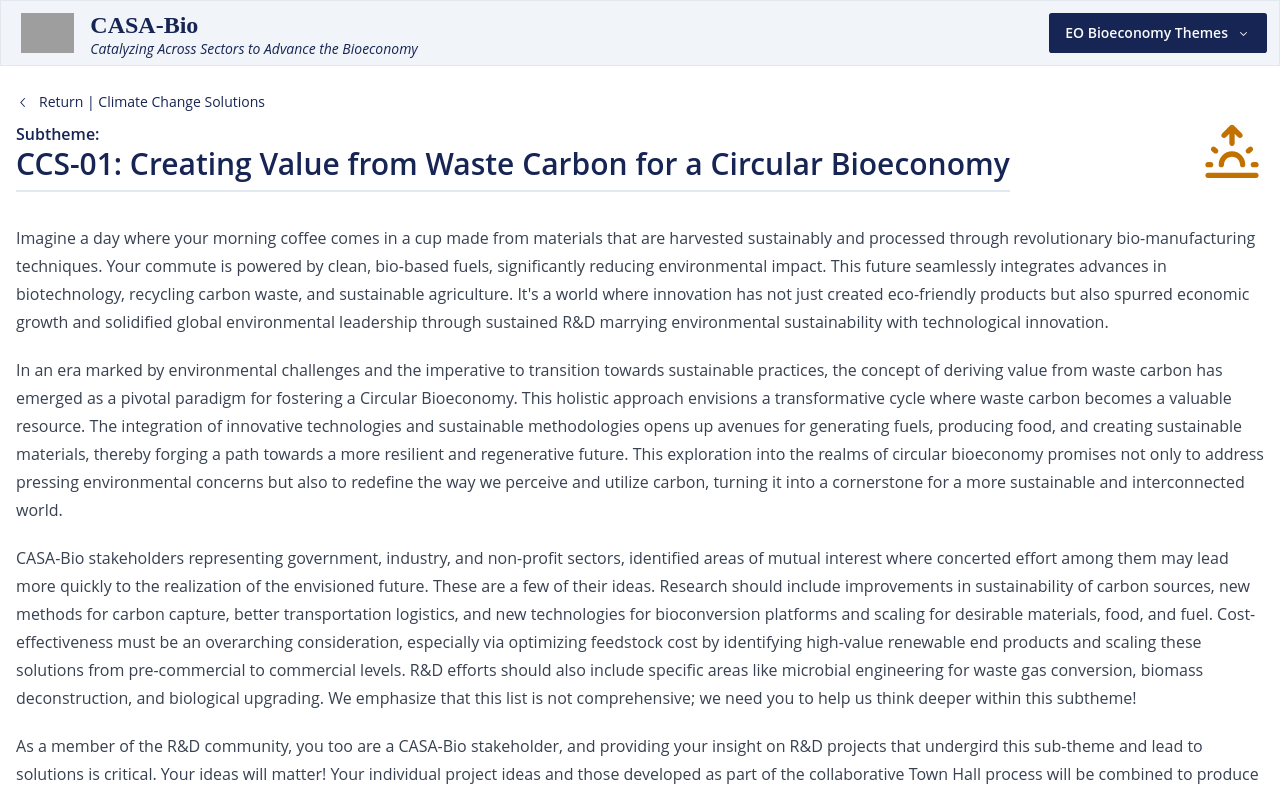
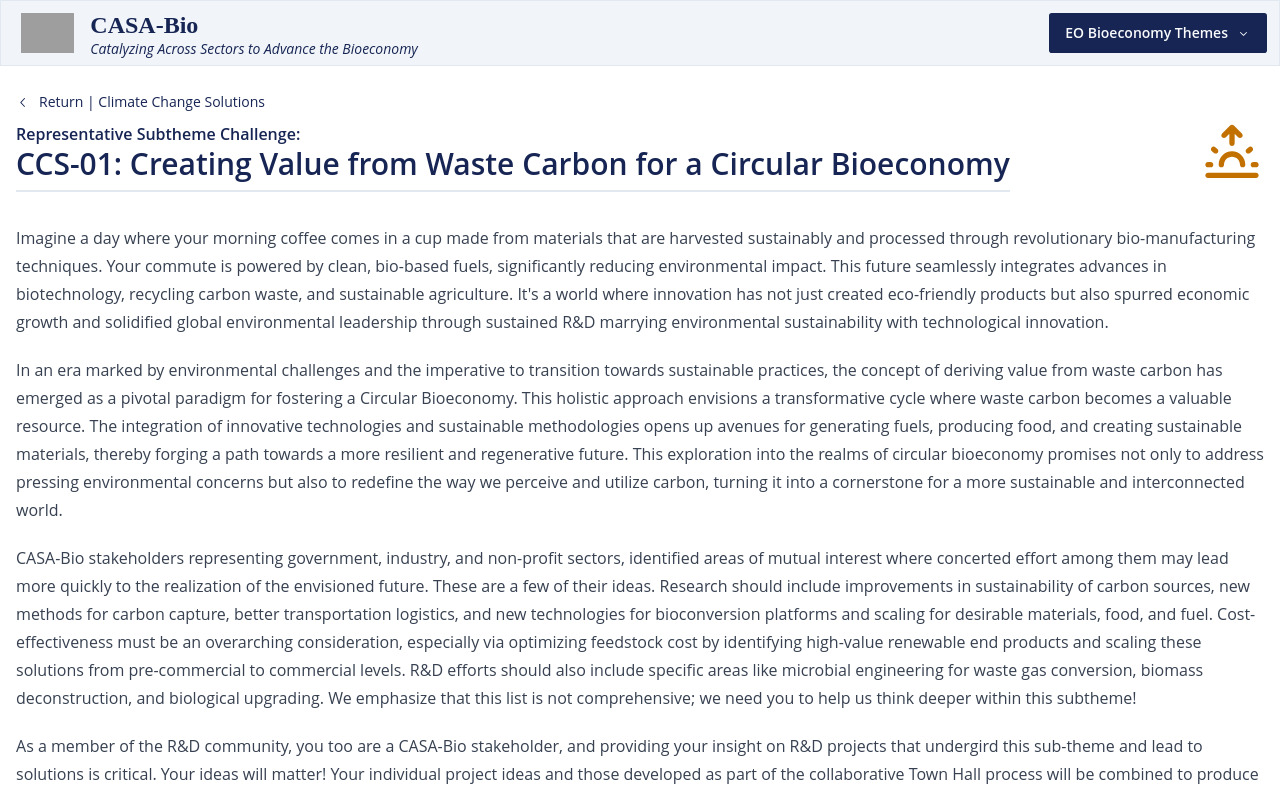
Before and after one commit to ZachStapletonJones/casa-bio, a Next.js app: page /climate-change-solutions/creating-value-from-waste-carbon-for-a-circular-bioeconomy in a window 1280 px wide. Shown: the top 794 px of the page. Built offline with nearby package versions, Linux system fonts and the light colour scheme; grey boxes are pictures that could not be loaded.

Commit message:
fixed subtheme wording in subheading

```diff
--- a/app/[theme]/[subtheme]/page.tsx
+++ b/app/[theme]/[subtheme]/page.tsx
@@ -56,7 +56,7 @@ export default function SubthemePage({params}:{params:{theme:string, subtheme:st
       <div className='w-full pb-2'>
 
       <Icon className={`fill-current float-right hidden md:inline-block max-h-16 max-w-sm  ${'theme'+themeData?.id}`} id={themeData?.id as number} />
-      <div className='text-primary font-semibold'>Subtheme:</div>
+      <div className='text-primary font-semibold'>Representative Subtheme Challenge:</div>
       <Markdown className={'prose pb-8 min-w-full &>*:w-full'} remarkPlugins={[remarkGfm]}>{subthemeData?.pageTitle}</Markdown>
       {/* <img className='hidden md:block md:col-span-2 max-h-32 place-self-end' src={themeData?.promptImage} alt={themeData?.title} /> */}
       <div className='flex flex-col gap-4'>
```
